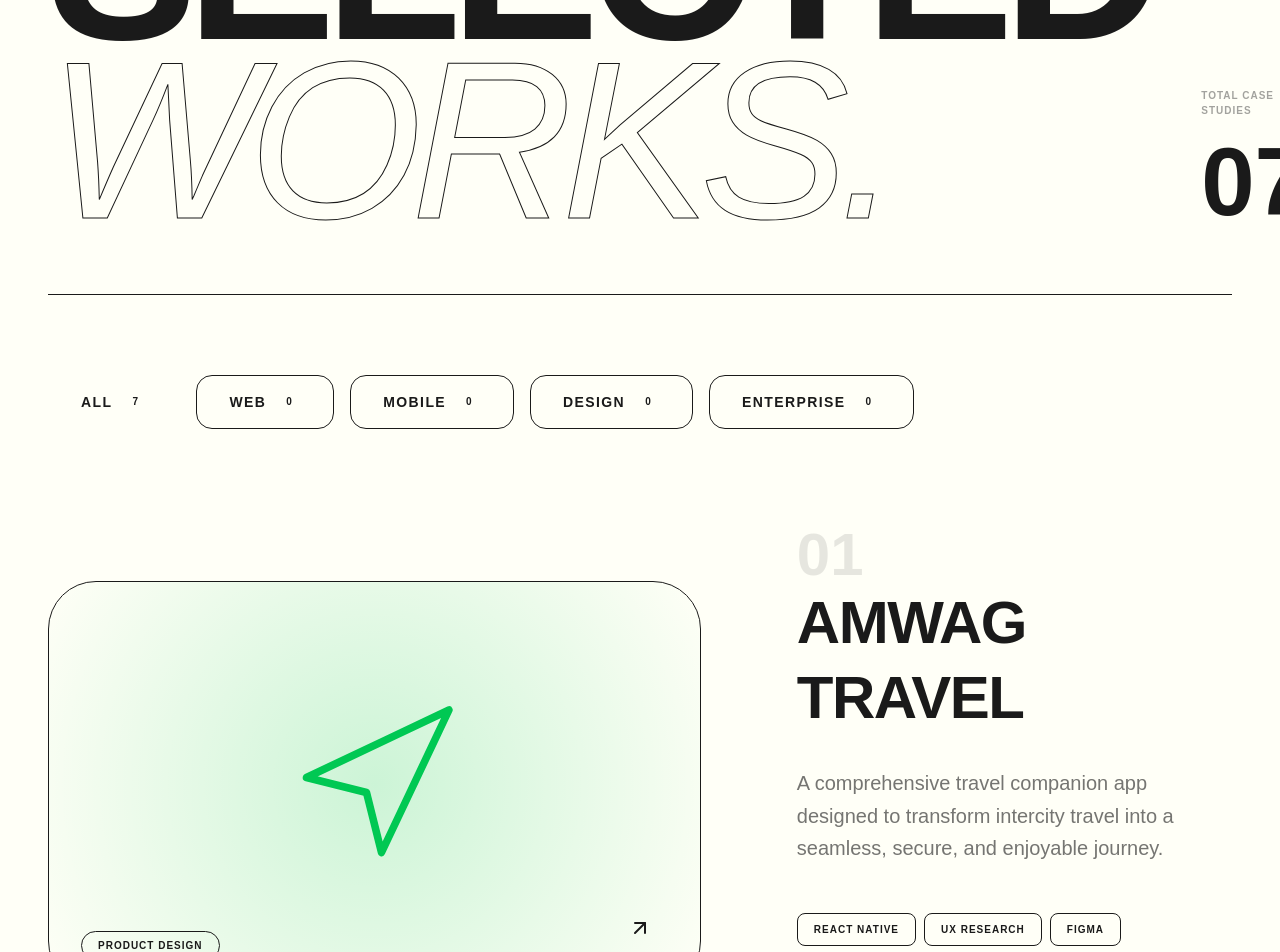
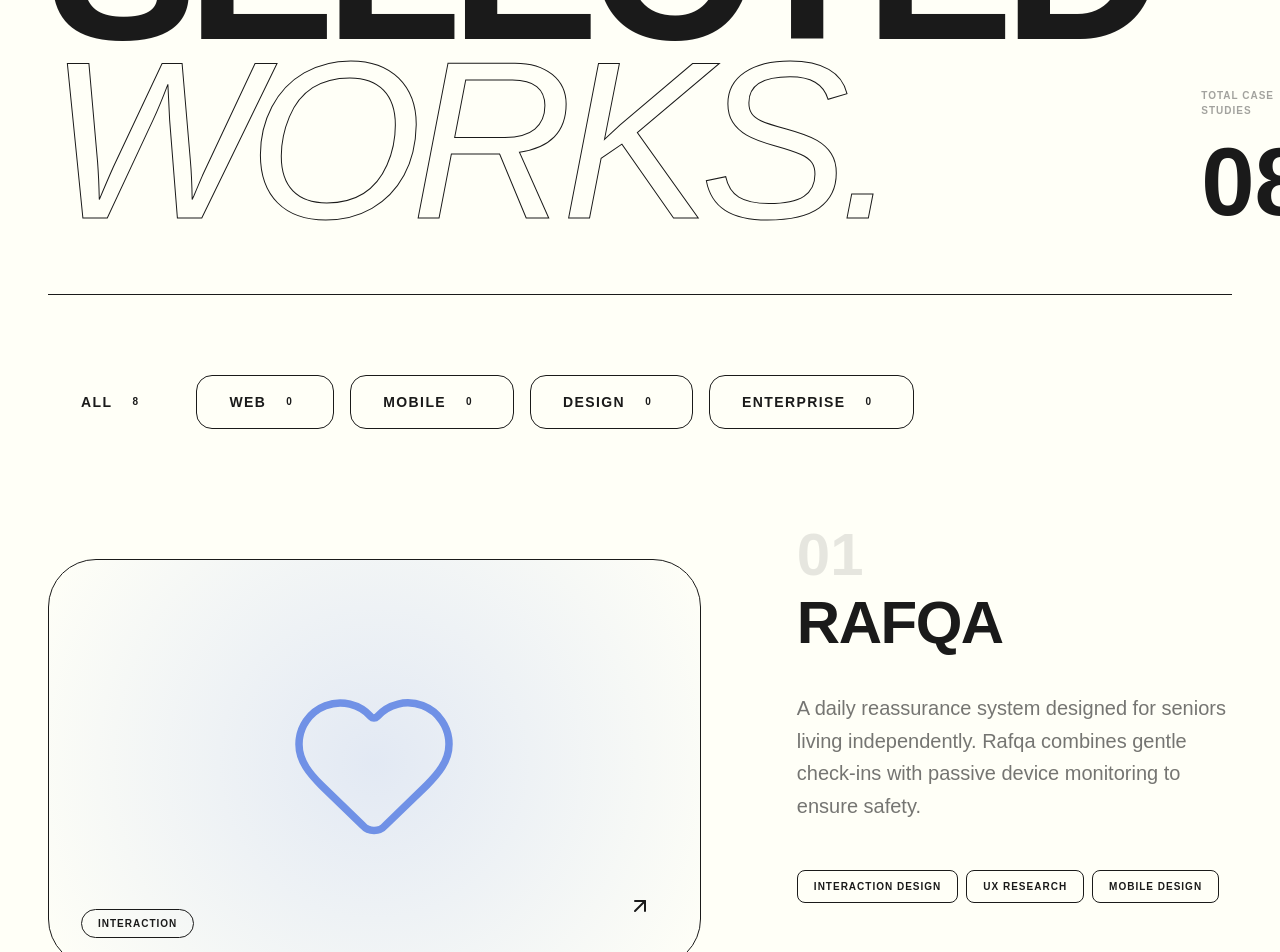
Before and after one commit to studii9otech-prog/mo-hassan-portfolio, a React (Vite) app: page /work in a window 1280 px wide. Shown: the part 280-1232 px from the top of the page. Built offline with nearby package versions, Linux system fonts and the light colour scheme.

Commit message:
feat: add Rafqa project to portfolio

```diff
--- a/package.json
+++ b/package.json
@@ -4,7 +4,7 @@
   "version": "0.0.0",
   "type": "module",
   "scripts": {
-    "dev": "vite",
+    "dev": "vite --host",
     "build": "vite build",
     "lint": "eslint .",
     "preview": "vite preview"
--- a/src/data/content.js
+++ b/src/data/content.js
@@ -13,6 +13,24 @@
         ]
     },
     projects: [
+        {
+            id: "rafqa",
+            title: "Rafqa",
+            category: "Interaction",
+            description: "A daily reassurance system designed for seniors living independently. Rafqa combines gentle check-ins with passive device monitoring to ensure safety.",
+            link: "https://www.behance.net/gallery/245164913/Rafqa-Solving-the-Problem-of-Silent-Emergencies",
+            color: "#7091E6",
+            icon: "Heart",
+            year: "2025",
+            technologies: ["Interaction Design", "UX Research", "Mobile Design", "HealthTech"],
+
+            problem: "Many seniors live alone, and emergencies can go unnoticed for hours or even days. The challenge was to design a system that confirms a user’s well-being daily without making them feel monitored or overwhelmed.",
+            research: "Studied real cases where individuals living alone were discovered only after long periods. Research focused on behavioral patterns of phone usage and psychological comfort. Key insight: A simple daily confirmation combined with passive activity signals can significantly reduce the risk of silent emergencies.",
+            userFlow: "1. Account Setup -> 2. Trusted Contact Selection -> 3. Daily Check-In Reminder -> 4. 'I’m Safe' Confirmation -> 5. Passive Activity Monitoring -> 6. Smart Escalation.",
+            wireframes: "The design focused on calm reassurance rather than urgency. Soft colors, simple layouts, and clear actions help seniors interact with confidence. Construction Mode prioritized high legibility and intuitive navigation.",
+            finalUI: "The interface highlights only the most important actions, reducing cognitive load while maintaining clarity. It creates a quiet layer of reassurance between seniors and their trusted contacts.",
+            why: "Sometimes the most powerful safety system is simply knowing someone will notice if you're not there. Rafqa ensures that prolonged silence never goes unnoticed by bridging simplicity with intelligent background monitoring."
+        },
         {
             id: "amwag-travel",
             title: "Amwag Travel",
```
